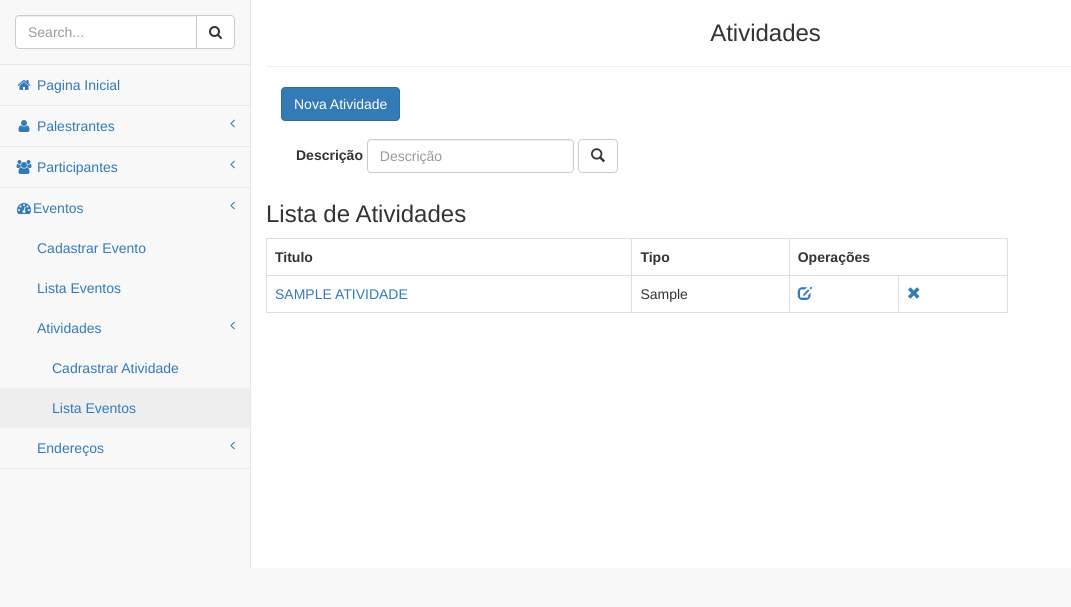
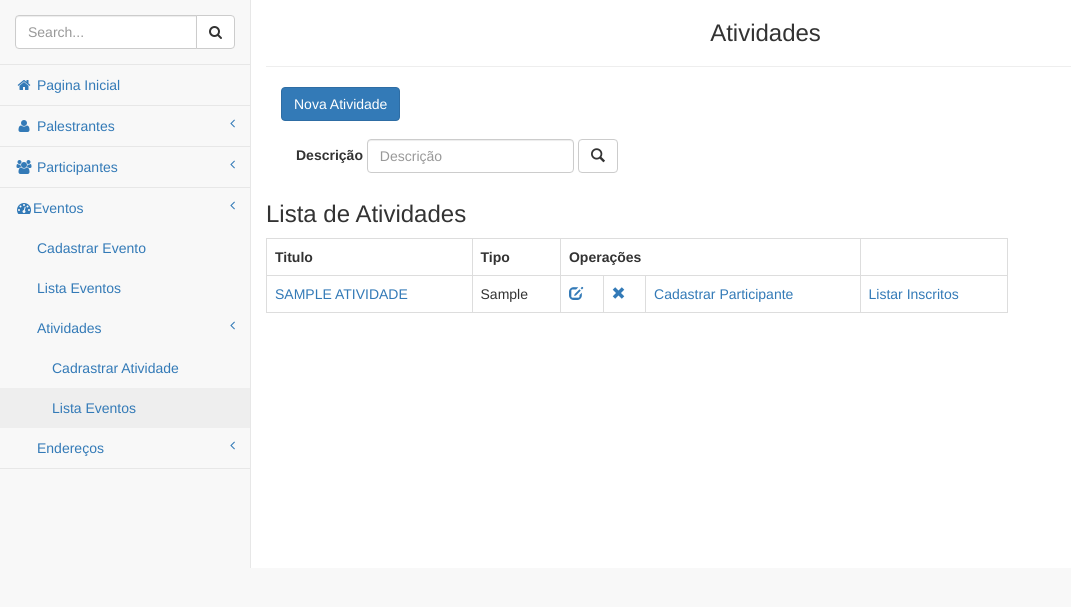
Before and after one commit to Hallessandro/SistemaPalestras, a Django app: page /atividade/list in a window 1280 px wide. Shown: the part 51-658 px from the top of the page, without its empty margins (0-1071 px from the left). Run offline with Django 3.2, Linux system fonts and the light colour scheme; tables that the repository leaves empty hold one stand-in row (values such as "Sample post"); some libraries are stand-ins or nearby versions; some web fonts are replaced.

Commit message:
Atualização do models

```diff
--- a/apppalestras/models.py
+++ b/apppalestras/models.py
@@ -8,8 +8,6 @@ class Pessoa(models.Model):
 
     def __str__(self):
         return self.nome
-class Participante(Pessoa):
-    pass
 
 class Palestrante(Pessoa):
     minicurriculo = models.TextField("Minicurriculo")
@@ -32,14 +30,21 @@ class Evento(models.Model):
     def __str__(self):
         return self.titulo
 
+
 class Atividade(models.Model):
     titulo = models.CharField("Titulo da Atividade", max_length=150)
     duracao = models.CharField("Tempo de duração", max_length=50)
     tipo = models.CharField("Tipo da atividade", max_length=50)
-    participante = models.ManyToManyField(Participante)
     palestrante = models.ManyToManyField(Palestrante)
     evento = models.ForeignKey(Evento, on_delete=models.PROTECT)
     quantidadeParticipantes = models.IntegerField(default=0)
 
     def __str__(self):
         return self.titulo
+
+class Participante(Pessoa):
+    pass
+
+class Participante_atividade(models.Model):
+    atividade = models.ForeignKey(Atividade)
+    participante = models.ForeignKey(Participante)
--- a/apppalestras/templates/Atividades/atividade_list.html
+++ b/apppalestras/templates/Atividades/atividade_list.html
@@ -38,7 +38,8 @@
 
                             <td><a href="{% url 'atividade_update' atividade.pk %}" class="glyphicon glyphicon-edit"></a></td>
                             <td><a href="{% url 'atividade_delete' atividade.pk %}" class="glyphicon glyphicon-remove"></a></td>
-
+                            <td><a href="{% url 'atividade_participante' %}">Cadastrar Participante</a></td>
+                            <td><a href="{% url 'participantes_atividade_list' atividade.pk %}">Listar Inscritos</a></td>
                            </tr>
                         {% endfor %}
 
--- a/apppalestras/urls.py
+++ b/apppalestras/urls.py
@@ -52,4 +52,6 @@ urlpatterns = [
     url(r'^endereco/delete/(?P<pk>\d+)$',
         endereco_delete, name='endereco_delete'),
 
+    url(r'^atividade/participante/new/$', atividade_participante, name='atividade_participante'),
+    url(r'^participante/atividade/list/(?P<pk>\d+)$', participantes_atividade_list, name='participantes_atividade_list'),
 ]
--- a/apppalestras/views.py
+++ b/apppalestras/views.py
@@ -8,7 +8,7 @@ from django.contrib.auth.models import Group
 from django.contrib.auth.decorators import login_required,permission_required
 from django.contrib.auth.forms import SetPasswordForm
 
-from apppalestras.forms import PalestranteForm, ParticipanteForm, AtividadeForm, EventoForm, EnderecoForm
+from apppalestras.forms import *
 from apppalestras.models import *
 
 
@@ -268,3 +268,18 @@ def endereco_delete(request,pk):
 def endereco_detail(request, pk):
     endereco=Endereco.objects.get(id=pk)
     return render(request, 'Endereco/exibirEndereco.html', {'endereco':endereco})
+
+def atividade_participante(request):
+    if (request.method=="POST"):
+        form=Atividade_ParticipanteForm(request.POST)
+        if(form.is_valid()):
+            form.save()
+            return redirect('atividade_list')
+    else:
+        form=Atividade_ParticipanteForm()
+    dados={'form':form}
+    return render(request,'Atividades/Atividade_Participante_form.html',dados)
+
+def participantes_atividade_list(request, pk):
+    participantes = Participante_atividade.objects.get(atividade_id=pk)
+    return render(request, 'Atividades/participantes_list.html', {'participantes':participantes})
```
Also changed, not shown: apppalestras/forms.py (+6 -1 lines), apppalestras/templates/Atividades/Atividade_Participante_form.html (added, +13 -0 lines), apppalestras/templates/Atividades/participantes_list.html (added, +8 -0 lines), apppalestras/migrations/0001_initial.py, apppalestras/migrations/0002_auto_20170206_1828.py (deleted).
